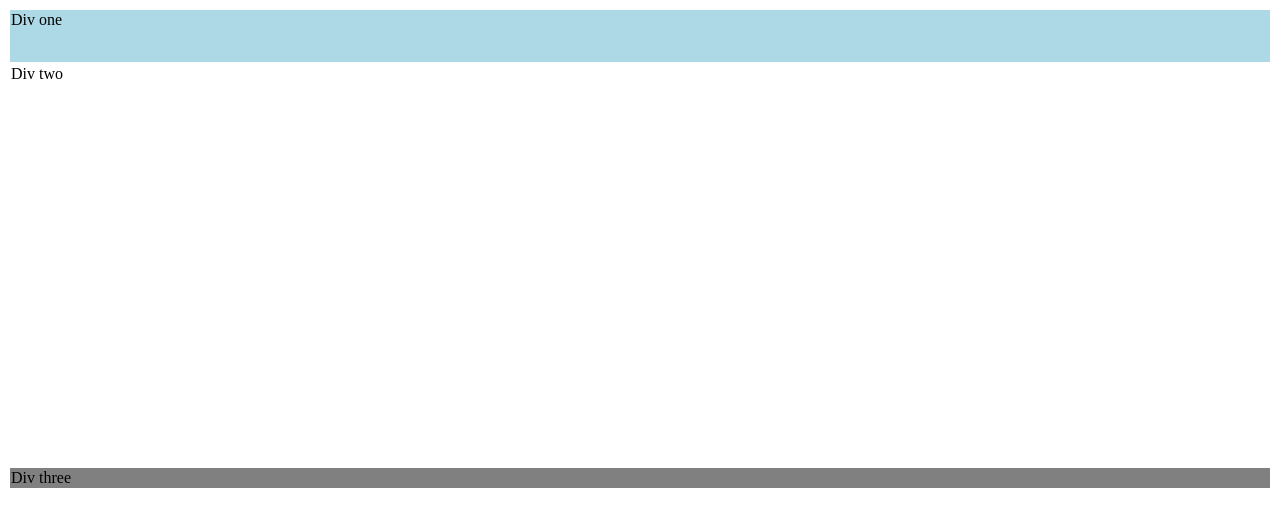
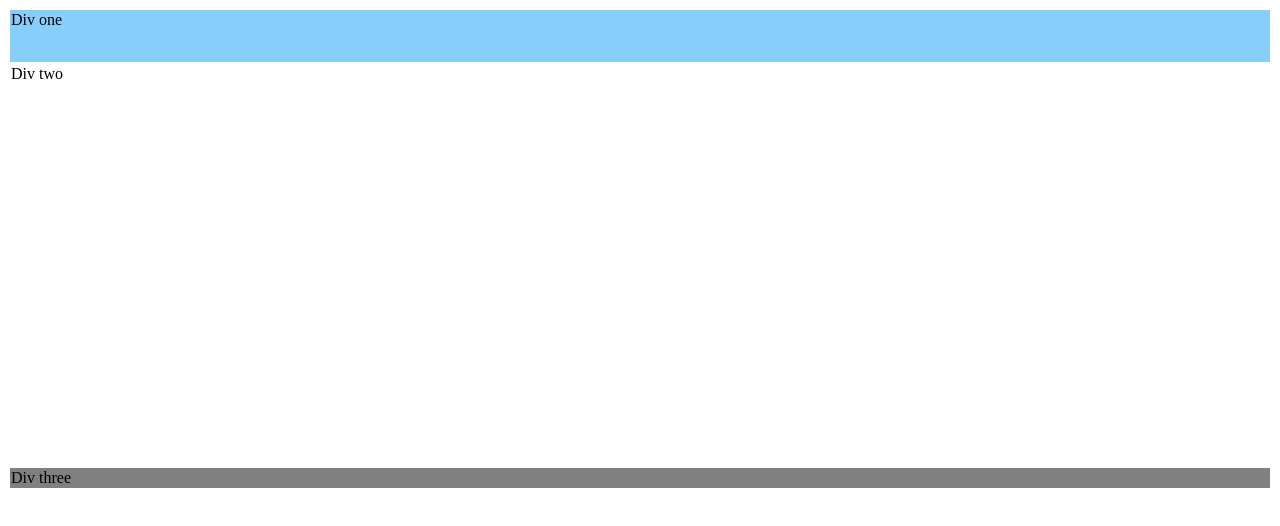
Before and after one commit to bhavanahh/html-task, a plain HTML site: page task7.html in a window 1280 px wide. Drawn offline with Linux system fonts and the light colour scheme.

Commit message:
task7.html

```diff
--- a/task7.html
+++ b/task7.html
@@ -9,7 +9,7 @@
 
     <table width="100%">
         <tr>
-            <td bgcolor="lightblue" height="50px" align="left" valign="top">Div one</td>
+            <td bgcolor="lightskyblue" height="50px" align="left" valign="top">Div one</td>
         </tr>
         <tr>
             <td bgcolor="white" height="400px" align="left" valign="top">Div two</td>
```
